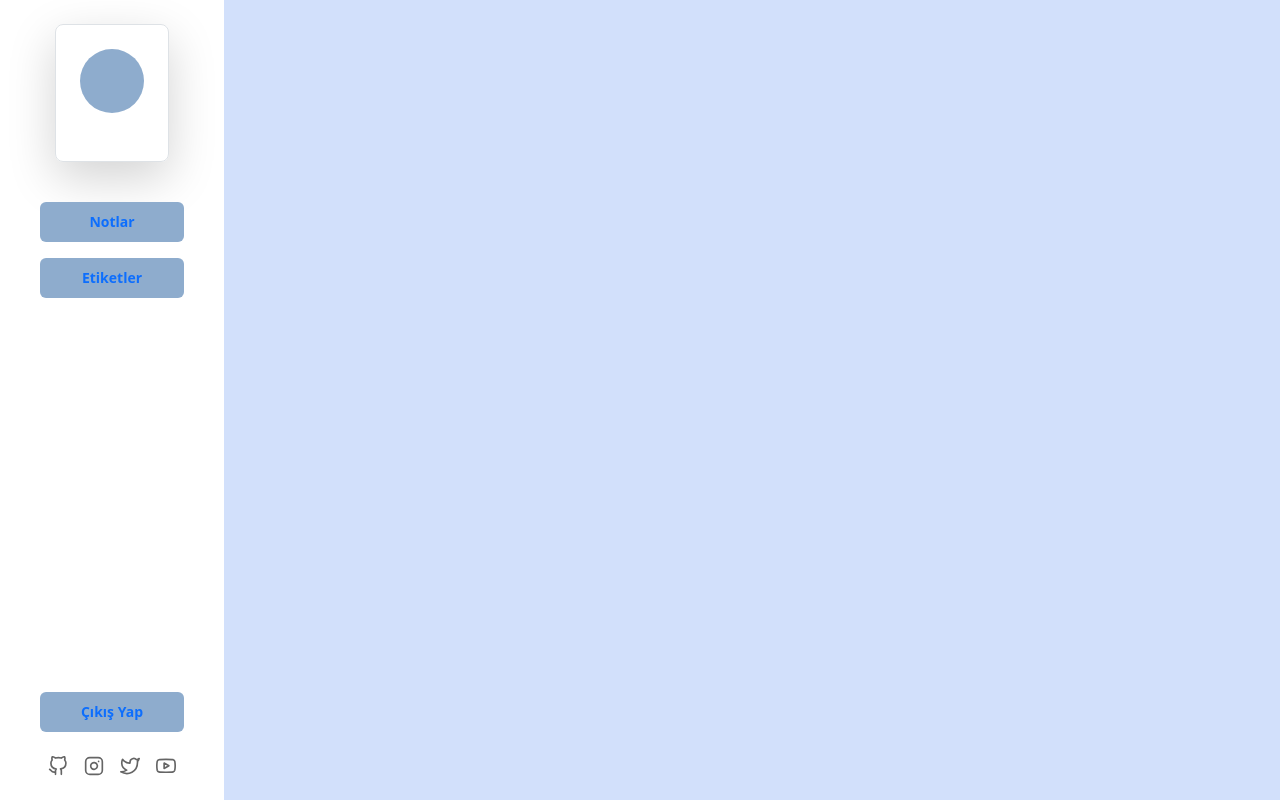
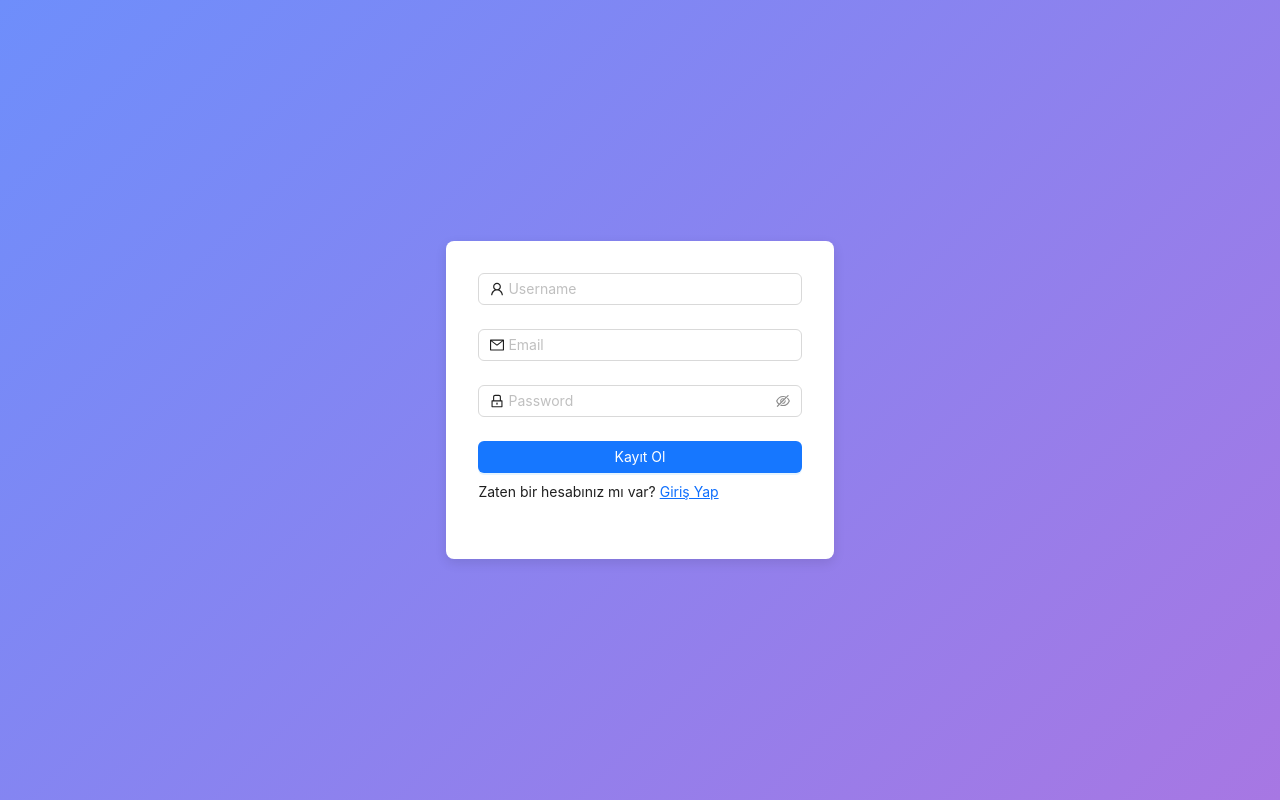
Before and after one commit to aliergul/note-board-app, a React (Create React App) app in the folder frontend/: page /signup in a window 1280 px wide. Built offline with nearby package versions, Linux system fonts and the light colour scheme.

Commit message:
signup page changed first step

```diff
--- a/frontend/src/i18n/tr.json
+++ b/frontend/src/i18n/tr.json
@@ -27,6 +27,8 @@
     "password": "Şifre",
     "repeat_password": "Şifre Tekrarı",
     "username_error": "Kullanıcı adı alanı boş bırakılamaz.",
+    "empty_email": "Eposta alanı boş bırakılamaz.",
+    "empty_password": "Şifre alanı boş bırakılamaz.",
     "email_error": "Eposta formatı hatalıdır.",
     "password_error": "Şifreler birbirleriyle uyuşmuyor.",
     "already_have": "Zaten bir hesabınız mı var?"
--- a/frontend/src/layout/Layout.js
+++ b/frontend/src/layout/Layout.js
@@ -4,22 +4,24 @@ import "../styles/main.css";
 import Sidebar from "../components/Sidebar/Sidebar";
 import Login from "../pages/Login/Login";
 import Tags from "../pages/Tags/Tags";
+import SignUp from "../pages/SignUp/SignUp";
 //import Footer from "./components/Footer/Footer";
 
 const Layout = () => {
   const location = useLocation();
-
+  const currentPath = location.pathname;
   return (
     <div className="min-h-screen flex flex-col">
       <div className="flex flex-1 overflow-hidden">
-        {location.pathname !== "/login" && (
+        {currentPath !== "/login" && currentPath !== "/signup" && (
           <div className="flex flex-col justify-between w-56 p-4 bg-white">
             <Sidebar />
           </div>
         )}
-        <div className="flex-1 p-6 bg-color1 overflow-y-auto">
+        <div className="flex-1 p-6 bg-custom-bg overflow-y-auto">
           <Routes>
             <Route path="/login" element={<Login />} />
+            <Route path="/signup" element={<SignUp />} />
             <Route path="/" element={<Home />} />
             <Route path="/dashboard" element={<Home />} />
             <Route path="/tags" element={<Tags />} />
--- a/frontend/src/pages/Login/Login.js
+++ b/frontend/src/pages/Login/Login.js
@@ -2,9 +2,11 @@ import { Button, Form, Input } from "antd";
 import React, { useState } from "react";
 import authService from "../../services/authService";
 import { useNavigate } from "react-router-dom";
-import { LockOutlined, UserOutlined } from "@ant-design/icons";
+import { LockOutlined, MailOutlined } from "@ant-design/icons";
+import { useTranslation } from "react-i18next";
 
 const Login = () => {
+  const { t } = useTranslation();
   const navigate = useNavigate();
   const [error, setError] = useState(false);
   const [loading, setLoading] = useState(false);
@@ -22,7 +24,16 @@ const Login = () => {
     }
   };
   return (
-    <div className="flex items-center justify-center mt-72">
+    <div className="items-center justify-center flex h-full">
+      <div
+        className="flex items-center justify-center"
+        style={{
+          padding: "2rem",
+          background: "#fff",
+          borderRadius: "8px",
+          boxShadow: "0 4px 12px rgba(0, 0, 0, 0.1)",
+        }}
+      >
         <Form
           name="login"
           initialValues={{
@@ -38,18 +49,18 @@ const Login = () => {
             rules={[
               {
                 required: true,
-              message: "Please input your Email!",
+                message: t("signup.empty_email"),
               },
             ]}
           >
-          <Input prefix={<UserOutlined />} placeholder="Email" />
+            <Input prefix={<MailOutlined />} placeholder="Email" />
           </Form.Item>
           <Form.Item
             name="password"
             rules={[
               {
                 required: true,
-              message: "Please input your Password!",
+                message: t("signup.empty_password"),
               },
             ]}
           >
@@ -76,11 +87,12 @@ const Login = () => {
               htmlType="submit"
               className="mb-2"
             >
-            Log in
+              {t("login.title")}
             </Button>
-          or <a href="/signup">Register now!</a>
+            {t("login.get_account")} <a href="/signup">{t("login.sign_up")}</a>
           </Form.Item>
         </Form>
+      </div>
     </div>
   );
 };
--- a/frontend/src/pages/SignUp/SignUp.js
+++ b/frontend/src/pages/SignUp/SignUp.js
@@ -1,127 +1,122 @@
 import React, { useState } from "react";
 import { useTranslation } from "react-i18next";
-import { FaRegEye, FaRegEyeSlash } from "react-icons/fa6";
-import CustomInputContainer from "../../components/CustomInputContainer";
-import validateEmail from "../../utils/validateEmail";
+import validateEmail from "../../helpers/validateEmail";
 import authService from "../../services/authService";
 import { useNavigate } from "react-router-dom";
+import { Button, Form, Input } from "antd";
+import { LockOutlined, UserOutlined, MailOutlined } from "@ant-design/icons";
 
 const SignUp = () => {
   const { t } = useTranslation();
-  const [username, setUsername] = useState("");
-  const [email, setEmail] = useState("");
-  const [password, setPassword] = useState(null);
-  const [repeatPassword, setRepeatPassword] = useState(null);
-  const [controlPassword, setControlPassword] = useState("");
+  const [form] = Form.useForm();
+  const [loading, setLoading] = useState(false);
   const [error, setError] = useState(null);
   const navigate = useNavigate();
 
-  const handlePassword = (e) => {
-    e.preventDefault();
-    var x = document.getElementById("password-input");
-    var y = document.getElementById("repeat-password-input");
-
-    if (x.type === "password" || y.type === "password") {
-      x.type = "text";
-      y.type = "text";
-      setControlPassword("text");
-    } else {
-      x.type = "password";
-      y.type = "password";
-      setControlPassword("password");
-    }
-  };
-
-  const handleSignUp = async (e) => {
+  const onFinish = async (formData) => {
     setError(null);
-    e.preventDefault();
-    if (username === "") {
+    if (formData.username === "") {
       setError(t("signup.username_error"));
     }
-    if (!validateEmail(email)) {
+    if (!validateEmail(formData.email)) {
       setError(t("signup.email_error"));
-    }
-    if (password !== repeatPassword) {
-      setError(t("signup.password_error"));
-    }
-
+      form.setFields([
+        {
+          name: "email",
+          errors: [t("signup.email_error")],
+        },
+      ]);
+      return;
+    } else {
       try {
-      await authService.signUp(username, email, password);
+        setLoading(true);
+        await authService.signUp(
+          formData.username,
+          formData.email,
+          formData.password
+        );
         navigate("/dashboard");
       } catch (err) {
         setError(err.message);
+        console.error(error);
+      } finally {
+        setLoading(false);
+      }
     }
   };
 
   return (
-    <div className="login-container">
-      <div className="login-form">
-        <form onSubmit={handleSignUp}>
-          <label className="mb-2">{t("signup.title")}</label>
-          <div>
-            <CustomInputContainer
-              placeholder={t("signup.username")}
-              value={username ?? ""}
-              setValue={setUsername}
+    <div className="items-center justify-center flex h-full">
+      <div
+        className="flex items-center justify-center"
+        style={{
+          padding: "2rem",
+          background: "#fff",
+          borderRadius: "8px",
+          boxShadow: "0 4px 12px rgba(0, 0, 0, 0.1)",
+        }}
+      >
+        <Form
+          form={form}
+          name="login"
+          initialValues={{
+            remember: true,
+          }}
+          style={{
+            maxWidth: 360,
+          }}
+          onFinish={onFinish}
+        >
+          <Form.Item
+            name="username"
+            rules={[
+              {
+                required: true,
+                message: t("signup.username_error"),
+              },
+            ]}
+          >
+            <Input prefix={<UserOutlined />} placeholder="Username" />
+          </Form.Item>
+          <Form.Item
+            name="email"
+            rules={[
+              {
+                required: true,
+                message: t("signup.empty_email"),
+              },
+            ]}
+          >
+            <Input prefix={<MailOutlined />} placeholder="Email" />
+          </Form.Item>
+          <Form.Item
+            name="password"
+            rules={[
+              {
+                required: true,
+                message: t("signup.empty_password"),
+              },
+            ]}
+          >
+            <Input.Password
+              prefix={<LockOutlined />}
+              type="password"
+              placeholder="Password"
             />
-          </div>
-          <div>
-            <CustomInputContainer
-              placeholder={t("signup.email")}
-              value={email ?? ""}
-              setValue={setEmail}
-            />
-          </div>
-          <div className="d-flex gap-1">
-            <CustomInputContainer
-              id="password-input"
-              placeholder={t("signup.password")}
-              value={password ?? ""}
-              setValue={setPassword}
-              type="password"
-            />
-
-            <button className="icon-button" onClick={(e) => handlePassword(e)}>
-              {controlPassword === "text" ? (
-                <FaRegEye className="icon" />
-              ) : (
-                <FaRegEyeSlash />
-              )}
-            </button>
-          </div>
-
-          <div className="d-flex gap-1">
-            <CustomInputContainer
-              id="repeat-password-input"
-              placeholder={t("signup.repeat_password")}
-              value={repeatPassword ?? ""}
-              setValue={setRepeatPassword}
-              type="password"
-            />
-
-            <button className="icon-button" onClick={(e) => handlePassword(e)}>
-              {controlPassword === "text" ? (
-                <FaRegEye className="icon" />
-              ) : (
-                <FaRegEyeSlash />
-              )}
-            </button>
-          </div>
-
-          {error && <p className="error-text">{error}</p>}
-          <button
-            type="submit"
-            className="action-btn btn btn-primary"
-            style={{ marginTop: 10, marginBottom: 10 }}
+          </Form.Item>
+          <Form.Item>
+            <Button
+              loading={loading}
+              block
+              type="primary"
+              htmlType="submit"
+              className="mb-2"
             >
               {t("signup.title")}
-          </button>
-
-          <div className="additional-links">
-            <p>{t("signup.already_have")}</p>
-            <a href="/login">{t("login.title")}</a>
-          </div>
-        </form>
+            </Button>
+            {t("signup.already_have")} <a href="/login">{t("login.title")}</a>
+          </Form.Item>
+        </Form>
       </div>
     </div>
   );
--- a/frontend/tailwind.config.js
+++ b/frontend/tailwind.config.js
@@ -13,6 +13,9 @@ module.exports = {
         color3: "#DEE5D4",
         color4: "#8EACCD",
       },
+      backgroundImage: {
+        "custom-bg": "linear-gradient(135deg, #6e8efb, #a777e3)",
+      },
     },
   },
   plugins: [],
```
Lines whose indentation alone changed are shown as unchanged.
